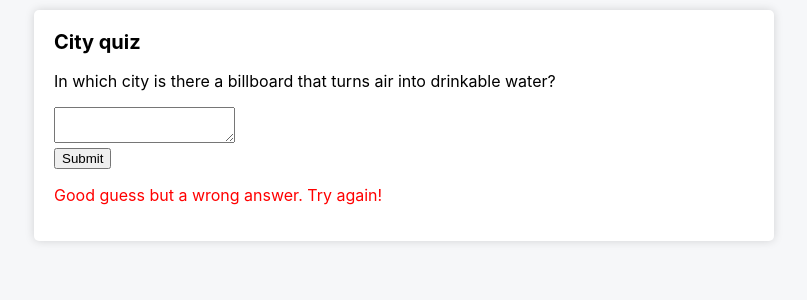
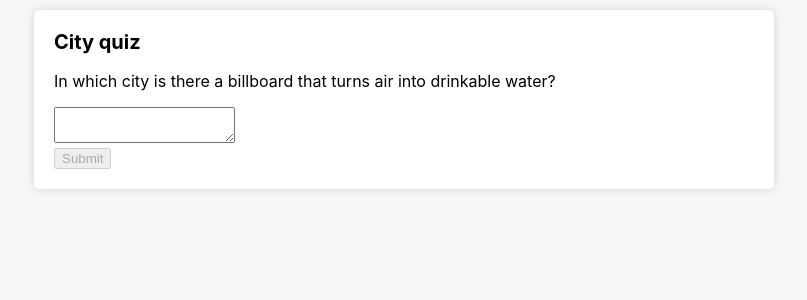
Before and after one commit to wookikiik/realworld-study, a React (Create React App) app: page / in a window 1280 px wide. Shown: the top 300 px of the page, without its empty margins (236-1043 px from the left). Built offline with nearby package versions, Linux system fonts and the light colour scheme.

Commit message:
5단계: 이벤트 핸들러를 연결하여 상태 설정

```diff
--- a/src/components/Quiz.js
+++ b/src/components/Quiz.js
@@ -1,15 +1,30 @@
+import { useState } from "react";
 import "./Quiz.css";
 import Spinner from "./Spinner.js";
 
-export default function Quiz({ status = "error" }) {
-  const isEmpty = status === "empty";
-  // const isTyping = status === "typing";
+export default function Quiz() {
+  //
+  const [answer, setAnswer] = useState("");
+  const [error, setError] = useState(null);
+  const [status, setStatus] = useState("typing"); // 'typing' | 'submitting' | 'success'
+
+  if (status === "success") {
+    return <h2>Thank you</h2>;
+  }
+
   const isSubmitting = status === "submitting";
-  const isError = status === "error";
-  const isSuccess = status === "success";
+  const isError = error !== null;
 
-  if (isSuccess) {
-    return <h2>Thank you</h2>;
+  async function handleSubmit(e) {
+    e.preventDefault();
+    setStatus("submitting");
+    try {
+      await submitForm(answer);
+      setStatus("success");
+    } catch (error) {
+      setStatus("typing");
+      setError(error.message);
+    }
   }
 
   return (
@@ -19,14 +34,30 @@ export default function Quiz({ status = "error" }) {
       <p>
         In which city is there a billboard that turns air into drinkable water?
       </p>
-      <form>
-        <textarea disabled={isSubmitting} />
+      <form onSubmit={handleSubmit}>
+        <textarea
+          disabled={isSubmitting}
+          value={answer}
+          onChange={(e) => setAnswer(e.target.value)}
+        />
         <br />
-        <button disabled={isEmpty || isSubmitting}>Submit</button>
-        {isError && (
-          <p className="error">Good guess but a wrong answer. Try again!</p>
-        )}
+        <button disabled={answer.trim().length === 0 || isSubmitting}>
+          Submit
+        </button>
+        {isError && <p className="error">{error}</p>}
       </form>
     </>
   );
 }
+
+function submitForm(answer) {
+  return new Promise((resolve, reject) => {
+    setTimeout(() => {
+      if (answer.toLowerCase() === "lima") {
+        resolve();
+      }
+
+      reject(new Error("Good guess but a wrong answer. Try again!"));
+    }, 1000);
+  });
+}
```
